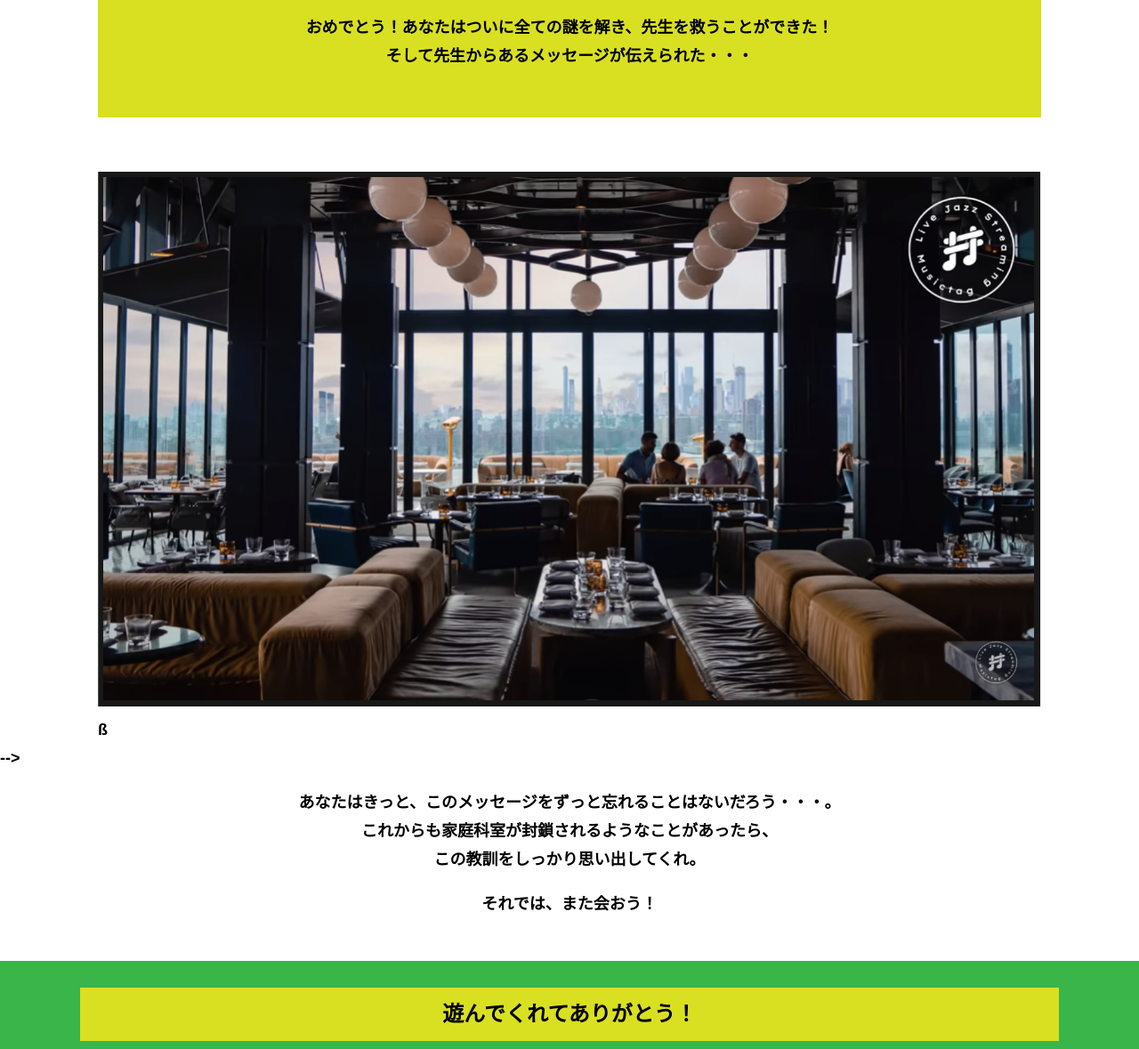
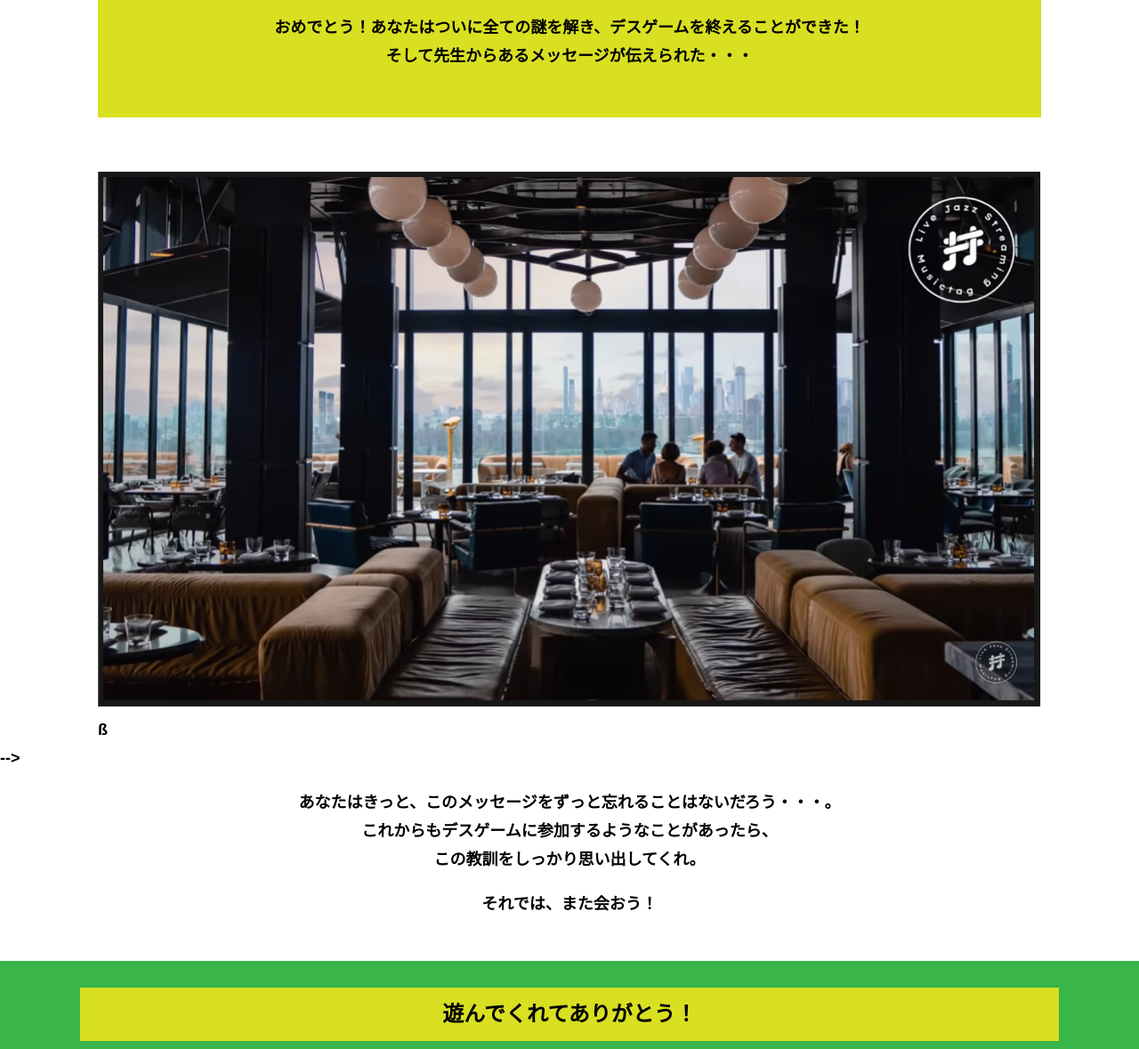
Before and after one commit to Northfield-lotus/alfa-yokohama-A-10, a plain HTML site: page final.html in a window 1280 px wide. Shown: the part 388-1567 px from the top of the page at 89% size. Drawn offline with Linux system fonts and the light colour scheme.

Commit message:
Update final.html

```diff
--- a/final.html
+++ b/final.html
@@ -4,7 +4,7 @@
   <meta charset="UTF-8">
   <meta http-equiv="X-UA-Compatible" content="IE=edge">
   <meta name="viewport" content="width=device-width, initial-scale=1.0">
-  <title>封鎖された家庭科室からの脱出 │ Project N</title>
+  <title>デスゲームの脱出 │ Project N</title>
   <link rel="stylesheet" href="assets/css/normalize.css">
   <link rel="stylesheet" href="assets/css/style.css">
 </head>
@@ -23,7 +23,7 @@
       <div class="container">
         <div class="box bg-color--subcolor">
           <h2 class="section-title--border">全ステージ クリア！</h2>
-          <p class="text-center">おめでとう！あなたはついに全ての謎を解き、先生を救うことができた！<br>
+          <p class="text-center">おめでとう！あなたはついに全ての謎を解き、デスゲームを終えることができた！<br>
             そして先生からあるメッセージが伝えられた・・・</p>
         </div>
       </div>
@@ -45,7 +45,7 @@ Youtube貼り付けここまで-->
       </div>
          -->
         <p class="text-center">あなたはきっと、このメッセージをずっと忘れることはないだろう・・・。<br>
-          これからも家庭科室が封鎖されるようなことがあったら、<br>
+          これからもデスゲームに参加するようなことがあったら、<br>
           この教訓をしっかり思い出してくれ。</p>
         <p class="text-center">それでは、また会おう！</p>
       </div>
```
